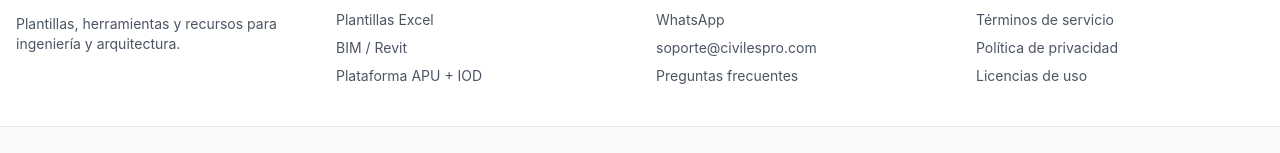
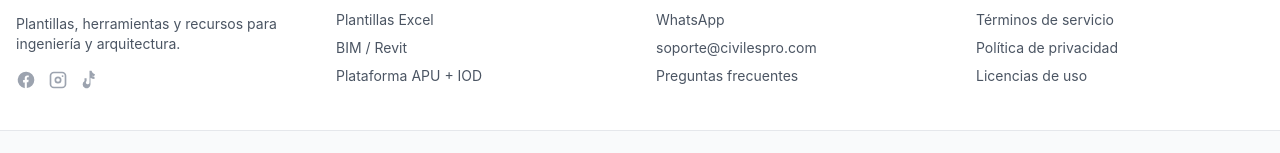
Before and after one commit to CivilesPro/pagina-principal, a React (Vite) app: page / in a window 1280 px wide. Shown: the part 2556-2709 px from the top of the page. Built offline with nearby package versions, Linux system fonts and the light colour scheme.

Commit message:
Add social media links to footer

```diff
--- a/src/components/Footer.jsx
+++ b/src/components/Footer.jsx
@@ -9,6 +9,56 @@ export default function Footer() {
           <p className="mt-2 text-sm text-gray-600">
             Plantillas, herramientas y recursos para ingeniería y arquitectura.
           </p>
+          <div className="mt-4 flex items-center gap-3">
+            <a
+              href="https://www.facebook.com/ingcivilespro"
+              target="_blank"
+              rel="noreferrer"
+              className="text-gray-400 transition hover:text-emerald-600"
+            >
+              <span className="sr-only">Facebook</span>
+              <svg
+                aria-hidden="true"
+                viewBox="0 0 24 24"
+                fill="currentColor"
+                className="h-5 w-5"
+              >
+                <path d="M22 12a10 10 0 1 0-11.5 9.9v-7h-2v-2.9h2V9.7c0-2 1.2-3.1 3-3.1.9 0 1.8.1 1.8.1v2h-1c-1 0-1.3.6-1.3 1.2v1.9h2.2l-.4 2.9h-1.8v7A10 10 0 0 0 22 12" />
+              </svg>
+            </a>
+            <a
+              href="https://www.instagram.com/civilespro/"
+              target="_blank"
+              rel="noreferrer"
+              className="text-gray-400 transition hover:text-emerald-600"
+            >
+              <span className="sr-only">Instagram</span>
+              <svg
+                aria-hidden="true"
+                viewBox="0 0 24 24"
+                fill="currentColor"
+                className="h-5 w-5"
+              >
+                <path d="M7 2h10a5 5 0 0 1 5 5v10a5 5 0 0 1-5 5H7a5 5 0 0 1-5-5V7a5 5 0 0 1 5-5m0 2a3 3 0 0 0-3 3v10a3 3 0 0 0 3 3h10a3 3 0 0 0 3-3V7a3 3 0 0 0-3-3zm5 3.8A4.2 4.2 0 1 1 7.8 12 4.2 4.2 0 0 1 12 7.8m0 2A2.2 2.2 0 1 0 14.2 12 2.2 2.2 0 0 0 12 9.8m5.5-3.6a1.1 1.1 0 1 1-1.1 1.1 1.1 1.1 0 0 1 1.1-1.1" />
+              </svg>
+            </a>
+            <a
+              href="https://www.tiktok.com/@ingcivilespro"
+              target="_blank"
+              rel="noreferrer"
+              className="text-gray-400 transition hover:text-emerald-600"
+            >
+              <span className="sr-only">TikTok</span>
+              <svg
+                aria-hidden="true"
+                viewBox="0 0 24 24"
+                fill="currentColor"
+                className="h-5 w-5"
+              >
+                <path d="M18 5.1a5.3 5.3 0 0 1-2.6-1.5 5.2 5.2 0 0 1-1.5-2.6h-2.5v14a2.2 2.2 0 1 1-3.5-1.8V10H5.4v3.2a4.7 4.7 0 1 0 7.2 4V9.2a7.9 7.9 0 0 0 4.8 1.6V8.3a5.6 5.6 0 0 1-1.4-.4 5.7 5.7 0 0 1-2-1.3 5.6 5.6 0 0 0 3 1z" />
+              </svg>
+            </a>
+          </div>
         </div>
 
         <div>
```
